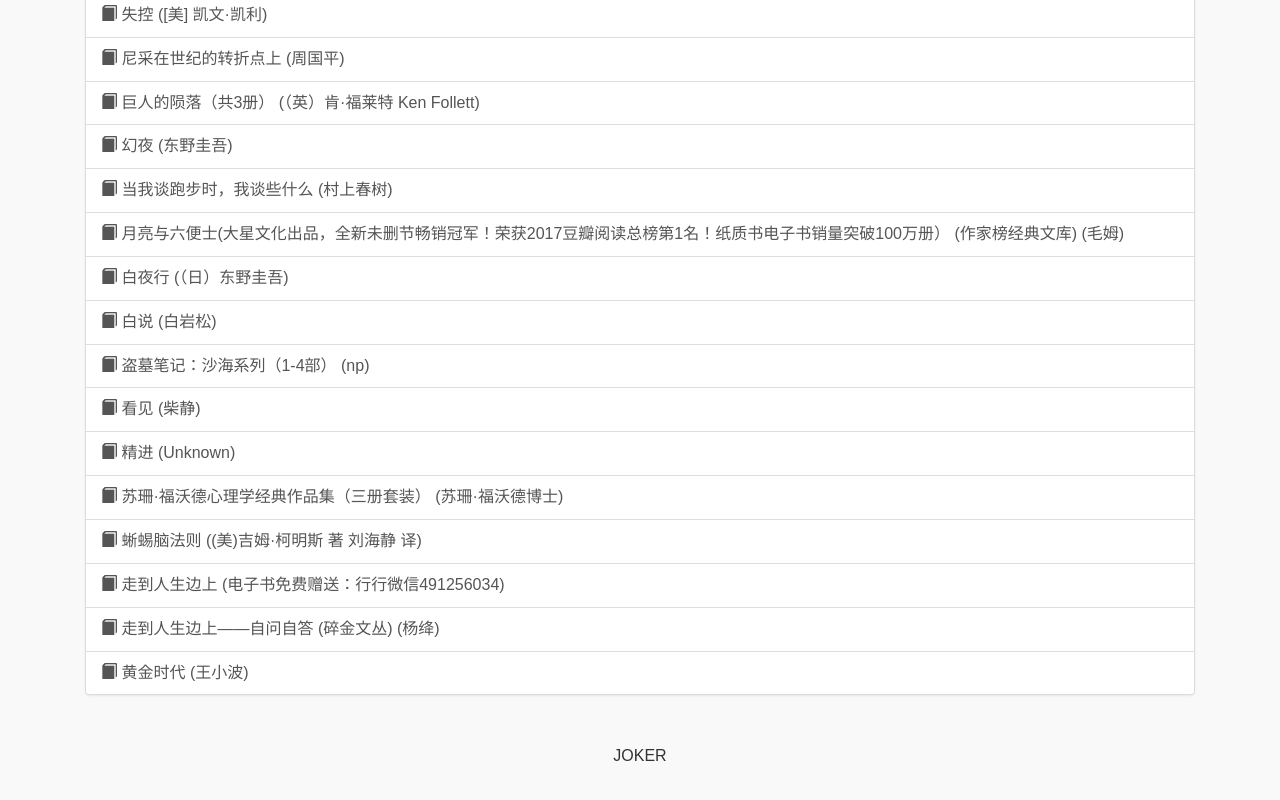
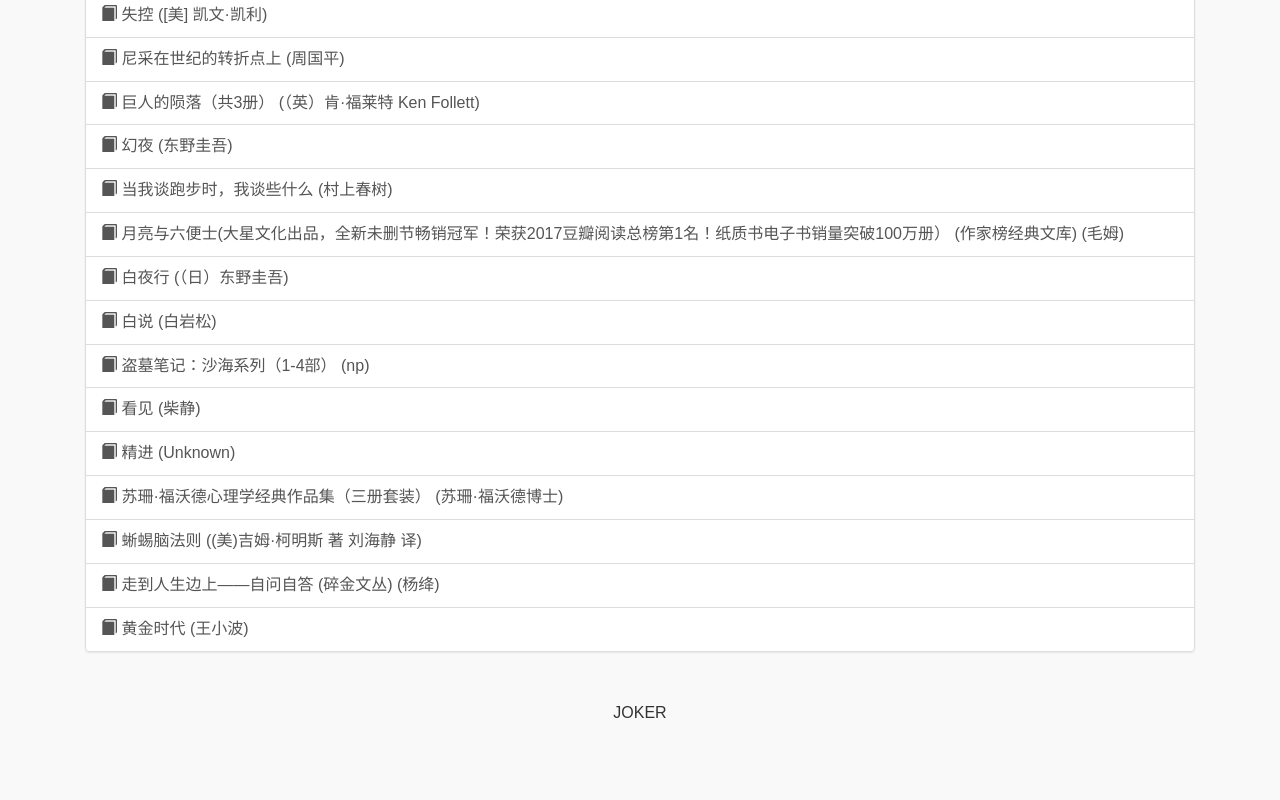
Before and after one commit to joker1911/Reading, a plain HTML site: page index.html in a window 1280 px wide. Shown: the part 609-1409 px from the top of the page. After the commit the page ends 1383 px from the top, so only its background shows below. Drawn offline with Linux system fonts and the light colour scheme.

Commit message:
Update index.html

```diff
--- a/index.html
+++ b/index.html
@@ -71,7 +71,6 @@
 
 			<a href="html/蜥蜴脑法则 ((美)吉姆·柯明斯 著 刘海静 译).html" class="list-group-item"><span class="glyphicon glyphicon-book" aria-hidden="true"></span> 蜥蜴脑法则 ((美)吉姆·柯明斯 著 刘海静 译)</a>
 
-			<a href="html/走到人生边上 (电子书免费赠送：行行微信491256034).html" class="list-group-item"><span class="glyphicon glyphicon-book" aria-hidden="true"></span> 走到人生边上 (电子书免费赠送：行行微信491256034)</a>
 
 			<a href="html/走到人生边上——自问自答 (碎金文丛) (杨绛).html" class="list-group-item"><span class="glyphicon glyphicon-book" aria-hidden="true"></span> 走到人生边上——自问自答 (碎金文丛) (杨绛)</a>
 
```
